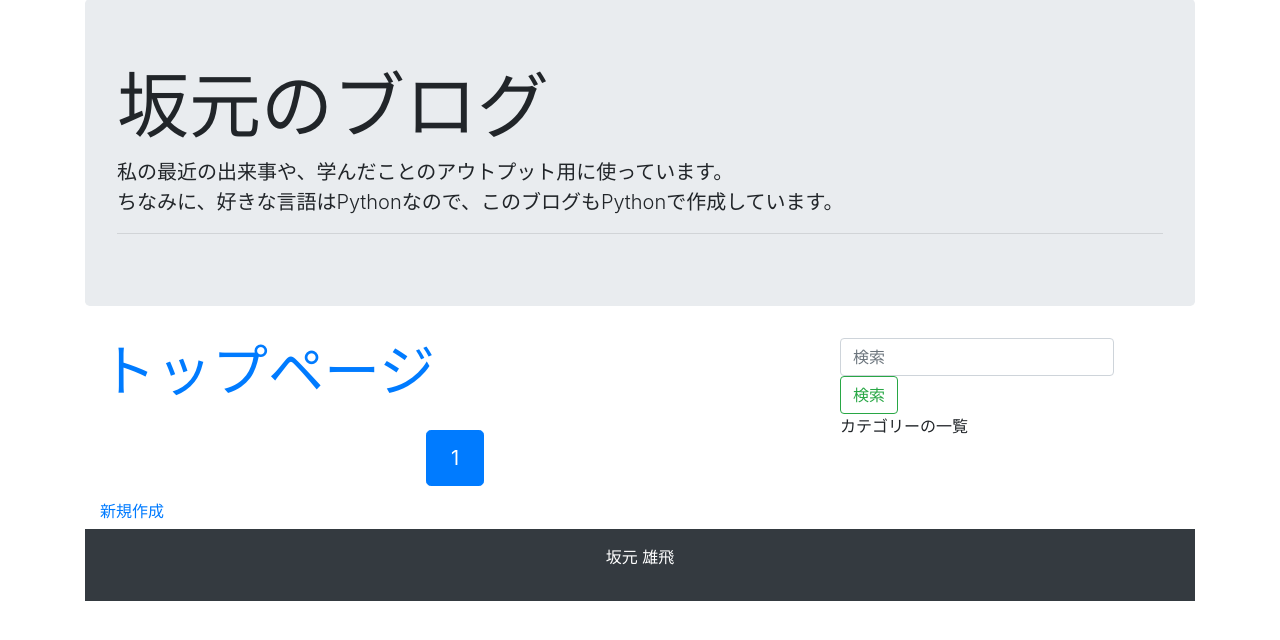
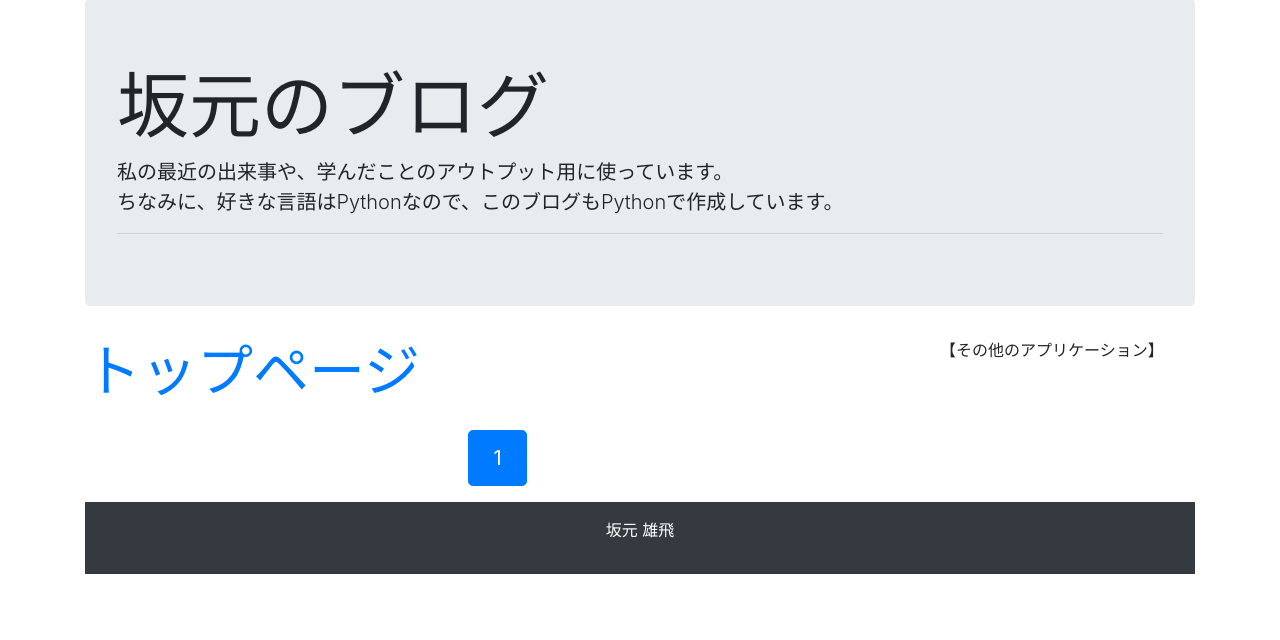
Before and after one commit to SakamotoYuuhi/my_app, a Django app: page /myblog/ in a window 1280 px wide. Shown: the part 57-697 px from the top of the page. Run offline with Django 3.2, Linux system fonts and the light colour scheme; a user stored in the database is signed in; data that the repository does not hold is empty; some libraries are stand-ins or nearby versions.

Commit message:
トップぺージの修正と共通レイアウトの修正

```diff
--- a/myblog/templates/myblog/detail.html
+++ b/myblog/templates/myblog/detail.html
@@ -15,7 +15,7 @@ ID:{{ datas.id }} <br>
   <img src="{{datas.image.url}}" height="200px" width="200px"> <br>
 </div>
 {% endif %}
-{% if user.is_authenticated %}
+{% if user.is_authenticated and user == 'sakamotoyuuhi' %}
   <p>
     <a href="{% url 'edit' datas.pk %}">編集</a>
     <a href="{% url 'delete' datas.pk %}">削除</a>
--- a/myblog/templates/myblog/index.html
+++ b/myblog/templates/myblog/index.html
@@ -12,6 +12,8 @@
 {% endblock %}
 
 {% block content %}
+  <div class="row">
+    <div class="col-md-9">
       <h1 class="display-4 text-primary mb-4">トップページ</h1>
       {% for data in datas %}
         <div class="card mb-3">
@@ -23,5 +25,9 @@
         </div>
       {% endfor %}
       {% include 'myblog/pagination.html' %}
-  <p class="h6"><a href="{% url 'create' %}">新規作成</a></p>
+    </div>
+    <div class="col-md-3">
+      【その他のアプリケーション】
+    </div>
+  </div>
 {% endblock %}
--- a/myblog/templates/myblog/layout.html
+++ b/myblog/templates/myblog/layout.html
@@ -34,23 +34,8 @@
     </nav>
     {% block index %}
     {% endblock %}
-    <div class="container">
-      <div class="row">
-        <div class="col-md-8">
-          {% block content %}
-          {% endblock %}
-        </div>
-        {% if user.is_authenticated %}
-        <div class="col-md-4">
-          <form class="form-inline my-2 my-lg-0">
-            <input class="form-control mr-sm-2" type="text" placeholder="検索" aria-label="Search">
-            <button class="btn btn-outline-success my-2 my-sm-0" type="submit">検索</button>
-          </form>
-          カテゴリーの一覧
-        </div>
-        {% endif %}
-      </div>
-    </div>
+    {% block content %}
+    {% endblock %}
     <footer class="bg-dark text-white text-center py-3">
       <p>坂元 雄飛</p>
     </footer>
```
Lines whose indentation alone changed are shown as unchanged.
